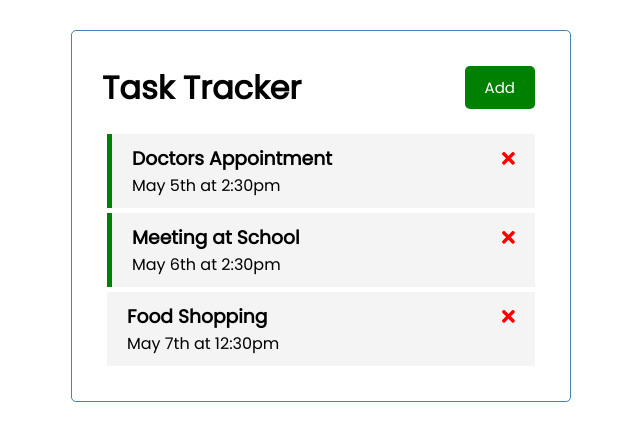
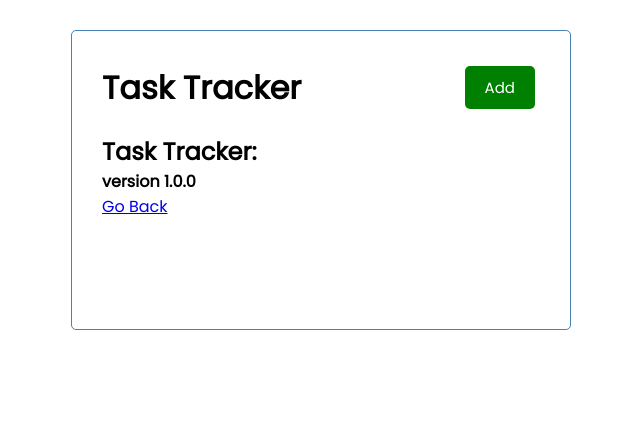
Before and after one commit to marcibaumel/Traversy_Media-Angular_Crash_Course_2021, an Angular app in the folder angular-crash/: page /about in a window 1280 px wide. Shown: the top 440 px of the page, without its empty margins (319-959 px from the left). Built offline with nearby package versions, Linux system fonts and the light colour scheme; data requests are answered from the project's data file.

Commit message:
about page

```diff
--- a/angular-crash/src/app/app.component.html
+++ b/angular-crash/src/app/app.component.html
@@ -1,4 +1,4 @@
 <div class="container">
   <app-header></app-header>
-  <app-tasks></app-tasks>
+  <router-outlet></router-outlet>
 </div>
--- a/angular-crash/src/app/app.module.ts
+++ b/angular-crash/src/app/app.module.ts
@@ -2,6 +2,7 @@
 import { BrowserModule } from '@angular/platform-browser';
 import { HttpClientModule } from '@angular/common/http';
 import {FormsModule} from '@angular/forms';
+import { RouterModule, Routes } from '@angular/router';
 import { AppComponent } from './app.component';
 import { HeaderComponent } from './components/header/header.component';
 import { ButtonComponent } from './components/button/button.component';
@@ -9,6 +10,13 @@
 import { TaskItemComponent } from './components/task-item/task-item.component';
 import { FontAwesomeModule } from '@fortawesome/angular-fontawesome';
 import { AddTaskComponent } from './components/add-task/add-task.component';
+import { AboutComponent } from './components/about/about.component';
+import { FooterComponent } from './components/footer/footer.component';
+
+const appRoutes: Routes = [
+  {path: '', component: TasksComponent},
+  {path: 'about', component: AboutComponent}
+]
 
 @NgModule({
   declarations: [
@@ -17,13 +25,16 @@
     ButtonComponent,
     TasksComponent,
     TaskItemComponent,
-    AddTaskComponent
+    AddTaskComponent,
+    AboutComponent,
+    FooterComponent
   ],
   imports: [
     BrowserModule,
     FontAwesomeModule,
     HttpClientModule,
-    FormsModule
+    FormsModule,
+    RouterModule.forRoot(appRoutes, {enableTracing: true}),
   ],
   providers: [],
   bootstrap: [AppComponent]
--- /dev/null
+++ b/angular-crash/src/app/components/about/about.component.html
@@ -0,0 +1,5 @@
+<div>
+    <h2>Task Tracker:</h2>
+    <h4>version 1.0.0</h4>
+    <a routerLink="/">Go Back</a>
+</div>
--- /dev/null
+++ b/angular-crash/src/app/components/about/about.component.ts
@@ -0,0 +1,15 @@
+import { Component, OnInit } from '@angular/core';
+
+@Component({
+  selector: 'app-about',
+  templateUrl: './about.component.html',
+  styleUrls: ['./about.component.css']
+})
+export class AboutComponent implements OnInit {
+
+  constructor() { }
+
+  ngOnInit(): void {
+  }
+
+}
--- /dev/null
+++ b/angular-crash/src/app/components/footer/footer.component.html
@@ -0,0 +1 @@
+<p>footer works!</p>
--- /dev/null
+++ b/angular-crash/src/app/components/footer/footer.component.ts
@@ -0,0 +1,15 @@
+import { Component, OnInit } from '@angular/core';
+
+@Component({
+  selector: 'app-footer',
+  templateUrl: './footer.component.html',
+  styleUrls: ['./footer.component.css']
+})
+export class FooterComponent implements OnInit {
+
+  constructor() { }
+
+  ngOnInit(): void {
+  }
+
+}
```
Also changed, not shown: angular-crash/src/app/components/about/about.component.css (added), angular-crash/src/app/components/footer/footer.component.css (added), 2 other files (tests, documents, lock files or other folders).
